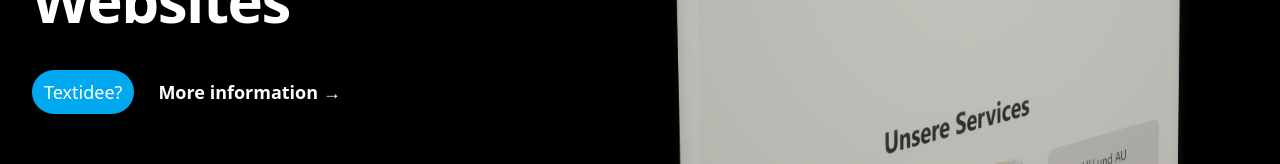
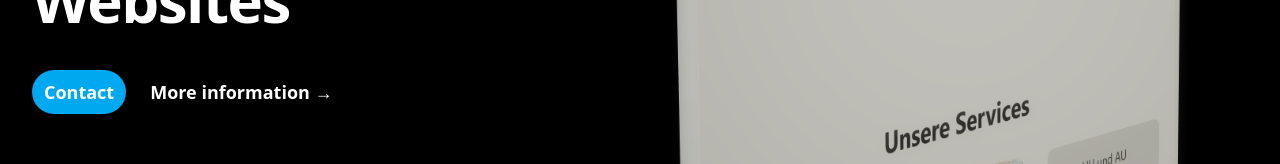
Before and after one commit to Ferbion-lT/V3, a Vue app: page /en in a window 1280 px wide. Shown: the part 498-662 px from the top of the page. Built offline with nearby package versions, Linux system fonts and the light colour scheme.

Commit message:
feat: added path language change

```diff
--- a/src/components/En.vue
+++ b/src/components/En.vue
@@ -9,13 +9,13 @@
                             <h1>professional<br> Websites</h1>
                         </div>
                         <div class="mt-10 flex items-center gap-x-6">
-                            <a class="bg-[#00a8f0] rounded-full p-2 text-lg px-3 text-white hover:scale-105 transition" href="">
-                                Textidee?
-                            </a>
-                            <a class="text-lg font-semibold leading-6 hover:text-[#00a8f0] transition" href="">
+                            <router-link class="bg-[#00a8f0] rounded-full p-2 text-lg px-3 text-white font-semibold" to="/contact">
+                                Contact
+                            </router-link>
+                            <span class="text-lg font-semibold leading-6 hover:text-[#00a8f0] transition cursor-pointer" href="" v-on:click="about_scroll">
                                 More information
                                 <span aria-hidden="true">→</span>
-                            </a>
+                            </span>
                         </div>
                     </div>
                 </div>
@@ -228,6 +228,8 @@
     </div>
 </template>
 
-<script>
-
+<script setup>
+function about_scroll (event) {
+  document.getElementById("leistungen").scrollIntoView({behavior: 'smooth'})
+}
 </script>
```
